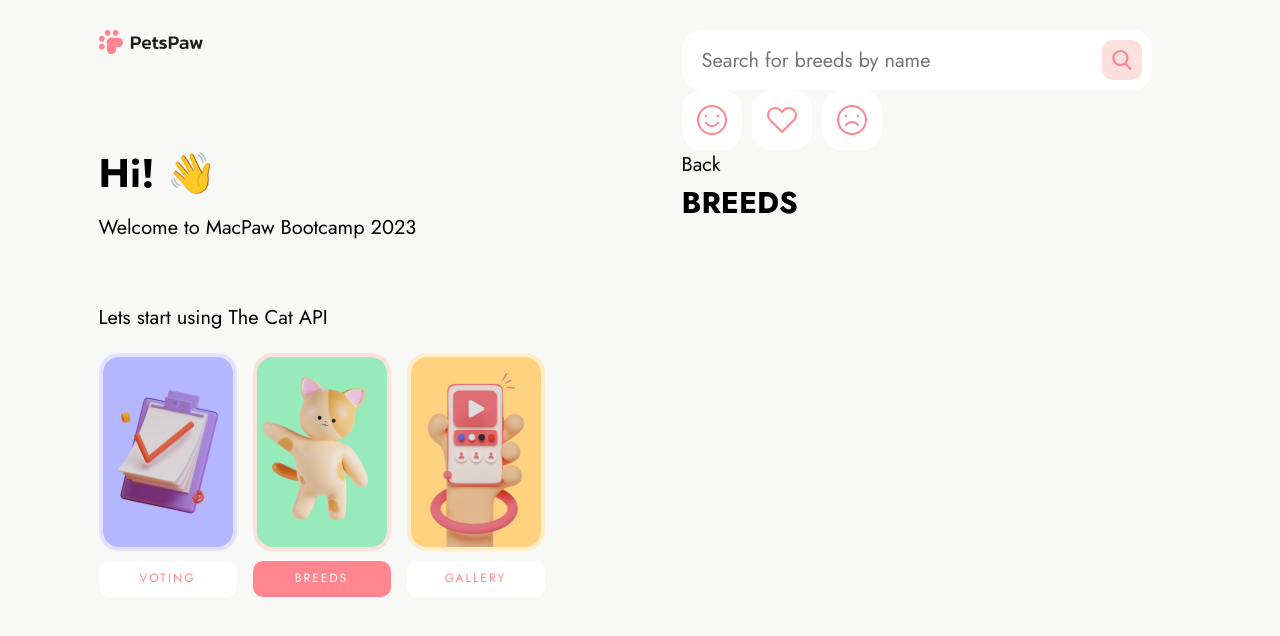
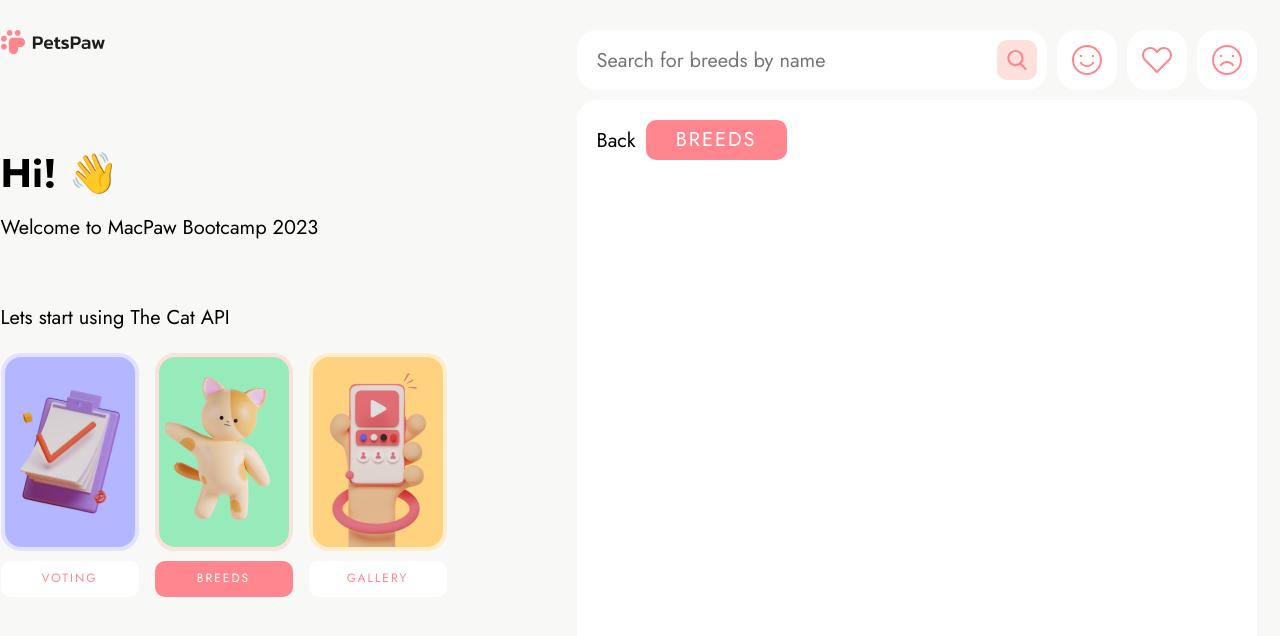
Before and after one commit to Psycameron/catAPI, a Next.js app: page /breeds in a window 1280 px wide. Shown: the top 636 px of the page. Built offline with nearby package versions, Linux system fonts and the light colour scheme; no server answers.

Commit message:
feat(): styled and updating inner layout

```diff
--- a/src/app/(pages)/layout.jsx
+++ b/src/app/(pages)/layout.jsx
@@ -10,16 +10,27 @@ import AdditionalNav from "@/components/AdditionalNav/AdditionalNav";
 import BackBtn from "@/components/BackBtn/BackBtn";
 import SearchForm from "@/components/SearchForm/SearchForm";
 
+import styles from "./layout.module.css";
+import Paper from "@/components/Paper/Paper";
+
 export default function PagesLayout({ children }) {
   const pathname = usePathname();
 
   return (
     <section>
-      <SearchForm />
-      <AdditionalNav />
-      <BackBtn />
-      <h2>{pathname.replace("/", "").toUpperCase()}</h2>
-      {children}
+      <div className={styles.navWrapper}>
+        <SearchForm />
+        <AdditionalNav />
+      </div>
+      <Paper>
+        <div className={styles.innerWrapper}>
+          <BackBtn />
+          <h2 className={styles.title}>
+            {pathname.replace("/", "").toUpperCase()}
+          </h2>
+        </div>
+        {children}
+      </Paper>
     </section>
   );
 }
--- /dev/null
+++ b/src/app/(pages)/layout.module.css
@@ -0,0 +1,29 @@
+.navWrapper {
+  display: flex;
+  gap: 10px;
+
+  margin-bottom: 10px;
+}
+
+.innerWrapper {
+  display: flex;
+  gap: 10px;
+
+  margin-bottom: 20px;
+}
+
+.title {
+  min-width: 100px;
+  height: 40px;
+  padding: 5px 30px;
+
+  font-size: var(--font-size-main);
+  font-weight: var(--font-weight-medium);
+  line-height: var(--line-height-main);
+  letter-spacing: 2px;
+
+  text-align: center;
+  color: var(--white-color);
+  border-radius: var(--border-radius-small);
+  background-color: var(--primary);
+}
```
